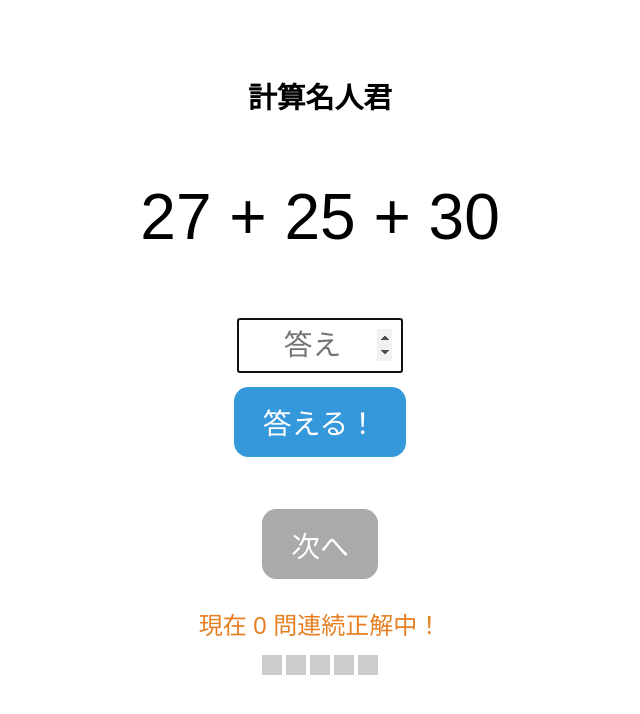
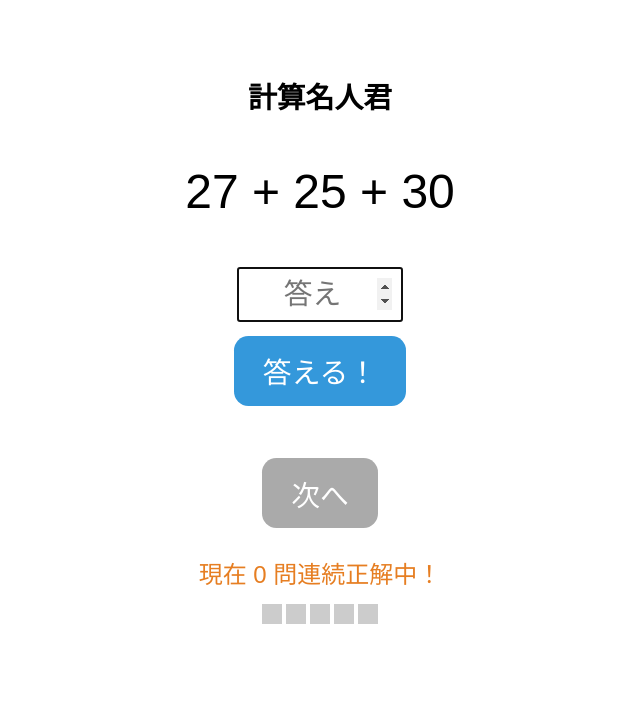
Before and after one commit to SucreauxVanille/Keisan-meijin, a plain HTML site: page index.html in a window 1280 px wide. Shown: the whole page, without its empty margins (320-960 px from the left). Drawn offline with Linux system fonts and the light colour scheme.

Commit message:
Update index.html

```diff
--- a/index.html
+++ b/index.html
@@ -16,7 +16,7 @@
       margin-bottom: 1em;
     }
     #problem {
-      font-size: 5vw;
+      font-size: min(7vw, 2em);
       margin: 1em 0;
       word-break: keep-all;
       white-space: nowrap;
```
